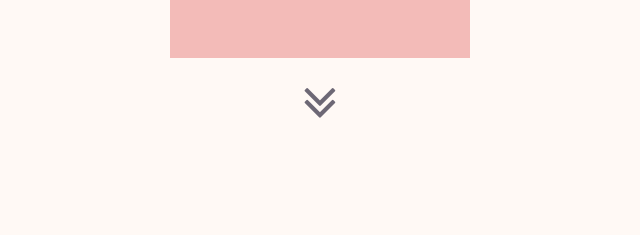
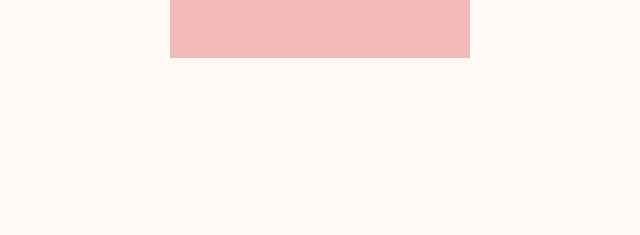
Before and after one commit to adrisasso/adrisasso.github.io, a plain HTML site: page index.html in a window 1280 px wide. Shown: the part 352-587 px from the top of the page, 328-968 px from the left. Drawn offline with Linux system fonts and the light colour scheme.

Commit message:
Update index.html

```diff
--- a/index.html
+++ b/index.html
@@ -25,9 +25,6 @@
                 <h1>Adriana Sasso</h1>
                 <h6>Industrial Engineering<br>University of Central Florida</h6>
             </div>
-            <button class="arrow">
-                <div class="fade"><a href="#about"><i class="fa fa-angle-double-down"></i></a></div>
-            </button>
         </section>
 
         <!---About Me--->
```
